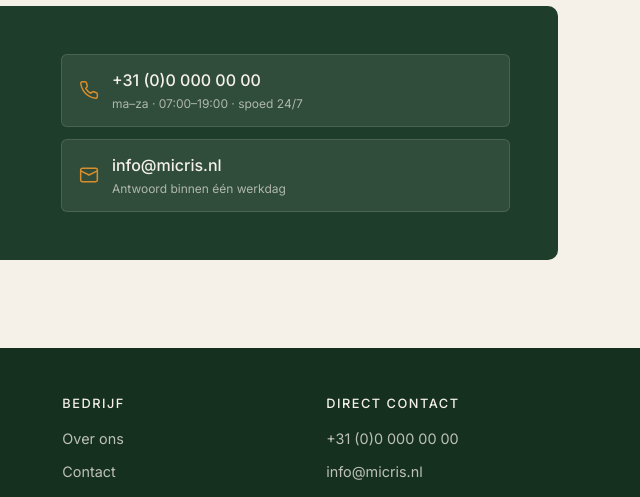
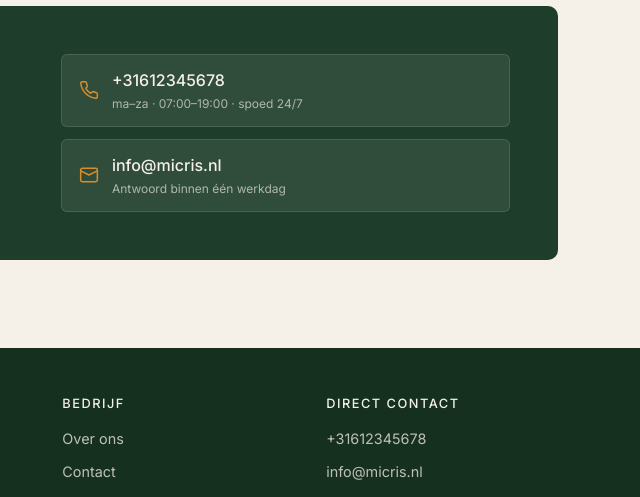
Before and after one commit to maximvanaschzakelijk-max/micris-nl, a plain HTML site: page micris-site/gww.html in a window 1280 px wide. Shown: the part 2656-3153 px from the top of the page, 640-1280 px from the left. Drawn offline with Linux system fonts and the light colour scheme.

Commit message:
commit 1

```diff
--- a/micris-site/gww.html
+++ b/micris-site/gww.html
@@ -314,12 +314,12 @@
           </p>
         </div>
         <div class="contact-strip__info">
-          <a href="tel:+31000000000" class="contact-strip__item">
+          <a href="tel:+31612345678" class="contact-strip__item">
             <span class="icon">
               <svg viewBox="0 0 24 24"><path d="M22 16.92v3a2 2 0 0 1-2.18 2 19.79 19.79 0 0 1-8.63-3.07 19.5 19.5 0 0 1-6-6 19.79 19.79 0 0 1-3.07-8.67A2 2 0 0 1 4.11 2h3a2 2 0 0 1 2 1.72c.127.96.361 1.903.7 2.81a2 2 0 0 1-.45 2.11L8.09 9.91a16 16 0 0 0 6 6l1.27-1.27a2 2 0 0 1 2.11-.45c.907.339 1.85.573 2.81.7A2 2 0 0 1 22 16.92z"/></svg>
             </span>
             <div>
-              <strong>+31 (0)0 000 00 00</strong>
+              <strong>+31612345678</strong>
               <span class="meta">ma–za · 07:00–19:00 · spoed 24/7</span>
             </div>
           </a>
@@ -365,7 +365,7 @@
         <div>
           <h4>Direct contact</h4>
           <ul>
-            <li><a href="tel:+31000000000">+31 (0)0 000 00 00</a></li>
+            <li><a href="tel:+31612345678">+31612345678</a></li>
             <li><a href="mailto:info@micris.nl">info@micris.nl</a></li>
           </ul>
         </div>
```
Also changed, not shown: micris-site/contact.html (+3 -3 lines), micris-site/over-ons.html (+3 -3 lines).
